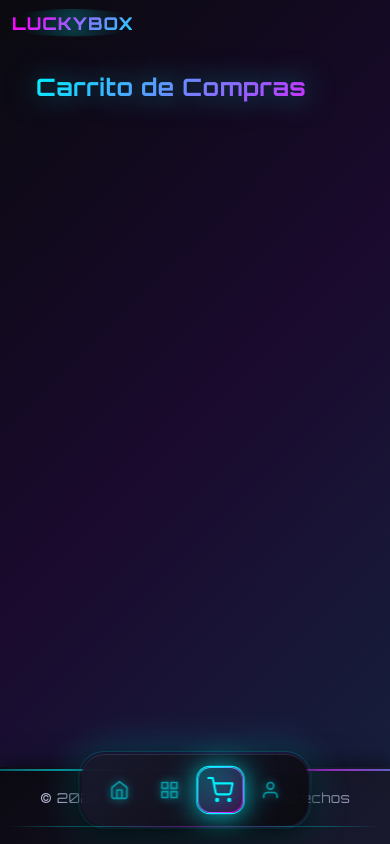
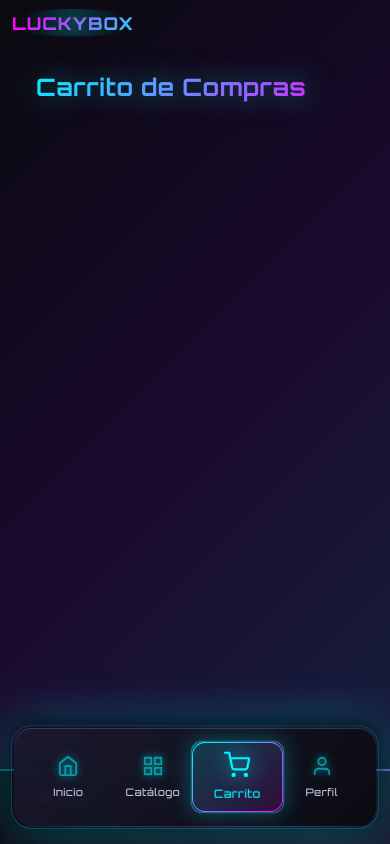
Before and after one commit to BerpL/lucky-box, a React (Vite) app: page /lucky-box/cart in a window 390 px wide. Built offline with nearby package versions, Linux system fonts and the light colour scheme.

Commit message:
Rediseño completo del bottom navigation para móviles

```diff
--- a/src/components/Layout.css
+++ b/src/components/Layout.css
@@ -334,69 +334,103 @@
   }
 
   .floating-menu {
-    left: 50%;
+    left: 1rem;
+    right: 1rem;
     top: auto;
     bottom: 1.5rem;
-    transform: translateX(-50%);
-    padding: 1rem 1.5rem;
+    transform: none;
+    padding: 1.25rem 1rem;
     width: auto;
     min-width: auto;
-    max-width: calc(100vw - 3rem);
+    max-width: none;
     flex-direction: row;
-    gap: 0.75rem;
+    gap: 0;
     animation: none;
-    border-radius: 30px;
+    border-radius: 25px;
     box-shadow:
-      0 8px 32px rgba(0, 0, 0, 0.9),
-      0 0 0 1px rgba(0, 245, 255, 0.2),
-      0 0 40px rgba(0, 245, 255, 0.3),
-      inset 0 1px 0 rgba(255, 255, 255, 0.1);
+      0 -4px 20px rgba(0, 0, 0, 0.8),
+      0 0 0 1px rgba(0, 245, 255, 0.3),
+      0 0 50px rgba(0, 245, 255, 0.4),
+      inset 0 1px 0 rgba(255, 255, 255, 0.15);
+    backdrop-filter: blur(40px) saturate(200%);
   }
 
   .nav-links {
     flex-direction: row;
-    gap: 0.5rem;
+    gap: 0;
     width: 100%;
-    justify-content: space-around;
+    justify-content: space-between;
+    align-items: center;
   }
 
   .nav-item {
-    width: 50px;
-    height: 50px;
-    padding: 0.75rem;
-    flex: 0 0 auto;
+    width: auto;
+    height: auto;
+    padding: 0.75rem 1rem;
+    flex: 1;
+    display: flex;
+    flex-direction: column;
+    align-items: center;
+    justify-content: center;
+    gap: 0.25rem;
+    border-radius: 12px;
+    min-height: 60px;
+    position: relative;
   }
 
   .nav-icon {
-    width: 22px;
-    height: 22px;
+    width: 24px;
+    height: 24px;
+    margin: 0;
   }
 
   .nav-tooltip {
-    left: 50%;
-    top: calc(100% + 0.75rem);
-    transform: translateX(-50%);
-    white-space: nowrap;
+    position: static;
+    opacity: 1;
+    transform: none;
+    background: transparent;
+    border: none;
+    box-shadow: none;
+    padding: 0;
+    font-size: 0.7rem;
+    color: var(--text-secondary);
+    letter-spacing: 0.3px;
+    margin-top: 0.25rem;
+    pointer-events: auto;
   }
 
   .nav-tooltip::before {
-    right: auto;
-    left: 50%;
-    top: -12px;
-    transform: translateX(-50%);
-    border: 6px solid transparent;
-    border-bottom-color: var(--primary-color);
-    border-right-color: transparent;
+    display: none;
   }
 
-  .nav-item:hover .nav-tooltip {
-    transform: translateX(-50%) translateY(5px);
+  .nav-item:hover .nav-tooltip,
+  .nav-item.active .nav-tooltip {
+    color: var(--primary-color);
+    transform: none;
+  }
+
+  .nav-item.active {
+    background: linear-gradient(135deg, rgba(0, 245, 255, 0.2), rgba(255, 0, 255, 0.15));
+    border: 1px solid rgba(0, 245, 255, 0.4);
+    box-shadow:
+      0 0 20px rgba(0, 245, 255, 0.3),
+      inset 0 1px 0 rgba(255, 255, 255, 0.1);
+  }
+
+  .nav-item.active .nav-icon {
+    filter: drop-shadow(0 0 8px var(--primary-color));
+    transform: scale(1.1);
+  }
+
+  .nav-item:hover {
+    background: rgba(0, 245, 255, 0.1);
+    transform: none;
   }
 
   .main {
     padding-left: 1rem;
     padding-right: 1rem;
-    padding-bottom: 120px;
+    padding-bottom: 100px;
     padding-top: 5rem;
   }
 
@@ -417,38 +451,32 @@
   }
 
   .floating-menu {
-    left: 50%;
+    left: 0.75rem;
+    right: 0.75rem;
     bottom: 1rem;
-    padding: 0.875rem 1rem;
-    gap: 0.5rem;
-    max-width: calc(100vw - 2rem);
-    border-radius: 25px;
-  }
-
-  .nav-links {
-    gap: 0.4rem;
+    padding: 1rem 0.75rem;
+    border-radius: 20px;
   }
 
   .nav-item {
-    width: 44px;
-    height: 44px;
-    padding: 0.625rem;
+    padding: 0.625rem 0.5rem;
+    min-height: 55px;
+    border-radius: 10px;
   }
 
   .nav-icon {
-    width: 20px;
-    height: 20px;
+    width: 22px;
+    height: 22px;
   }
 
   .nav-tooltip {
-    font-size: 0.75rem;
-    padding: 0.4rem 0.75rem;
+    font-size: 0.65rem;
   }
 
   .main {
     padding-left: 0.75rem;
     padding-right: 0.75rem;
-    padding-bottom: 110px;
+    padding-bottom: 95px;
     padding-top: 4.5rem;
   }
 
```
